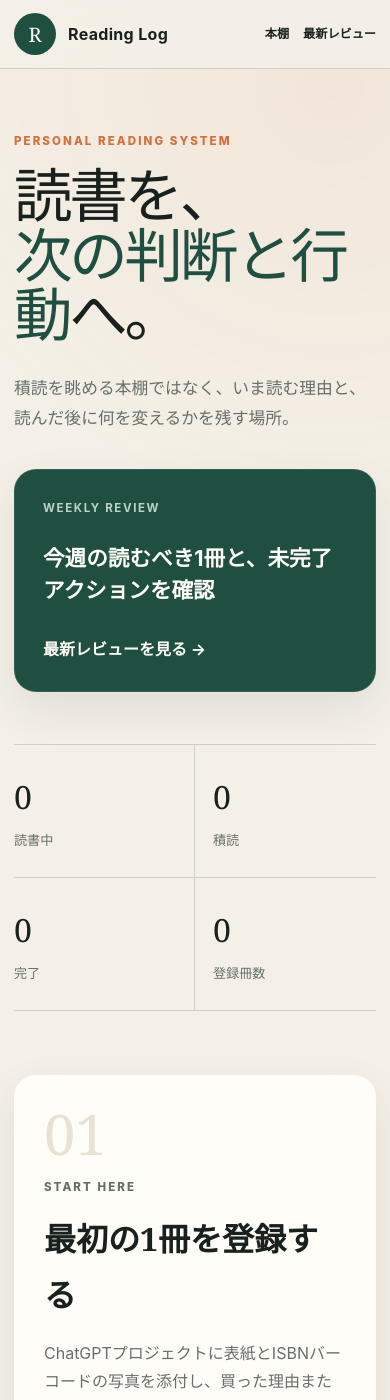
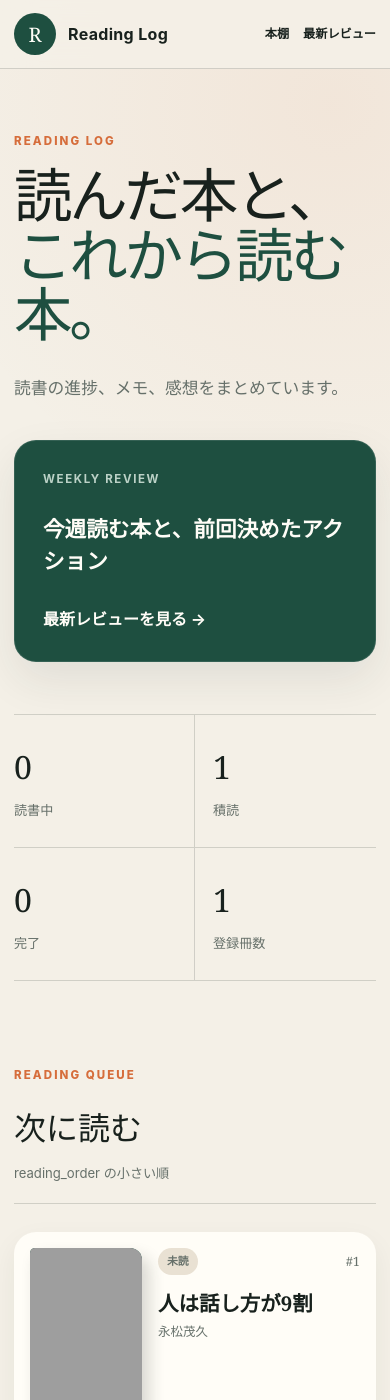
Before and after one commit to n-yoshida-dev/reading-log, a Jekyll site: the page built from index.html, in a window 390 px wide and 1400 px high. Built offline with Jekyll 4.4.1, drawn with Linux system fonts in a browser that asks for light colours; some of the changed text lies outside the part shown; grey boxes are pictures that could not be loaded.

Commit message:
feat: add first book and soften homepage tone

```diff
--- a/_layouts/book.html
+++ b/_layouts/book.html
@@ -42,8 +42,11 @@ layout: default
       </div>
 
       <dl class="metadata">
+        {% if page.isbn10 %}<div><dt>ISBN-10</dt><dd>{{ page.isbn10 }}</dd></div>{% endif %}
         {% if page.isbn13 %}<div><dt>ISBN-13</dt><dd>{{ page.isbn13 }}</dd></div>{% endif %}
         {% if page.publisher %}<div><dt>出版社</dt><dd>{{ page.publisher }}</dd></div>{% endif %}
+        {% if page.published_at %}<div><dt>刊行日</dt><dd>{{ page.published_at | date: '%Y-%m-%d' }}</dd></div>{% endif %}
+        {% if page.page_count %}<div><dt>ページ数</dt><dd>{{ page.page_count }}ページ</dd></div>{% endif %}
         {% if page.started_at %}<div><dt>開始</dt><dd>{{ page.started_at | date: '%Y-%m-%d' }}</dd></div>{% endif %}
         {% if page.finished_at %}<div><dt>完了</dt><dd>{{ page.finished_at | date: '%Y-%m-%d' }}</dd></div>{% endif %}
         {% if page.last_read_at %}<div><dt>最終読書</dt><dd>{{ page.last_read_at | date: '%Y-%m-%d' }}</dd></div>{% endif %}
--- a/_layouts/default.html
+++ b/_layouts/default.html
@@ -15,7 +15,7 @@
           <span class="brand__mark" aria-hidden="true">R</span>
           <span>
             <strong>Reading Log</strong>
-            <small>読むだけで終わらせない本棚</small>
+            <small>個人の読書記録</small>
           </span>
         </a>
         <nav class="nav" aria-label="メインナビゲーション">
@@ -32,7 +32,7 @@
 
     <footer class="site-footer">
       <div class="shell site-footer__inner">
-        <p>読書を、次の判断と行動へ。</p>
+        <p>本、進捗、メモの記録。</p>
         <a href="https://github.com/{{ site.repository }}">Source on GitHub</a>
       </div>
     </footer>
--- a/assets/css/style.css
+++ b/assets/css/style.css
@@ -81,7 +81,7 @@ img { display: block; max-width: 100%; }
 .hero h1 {
   margin: 0;
   font-family: Georgia, "Yu Mincho", "Hiragino Mincho ProN", serif;
-  font-size: clamp(3.2rem, 8vw, 6.5rem);
+  font-size: clamp(2.8rem, 6.5vw, 5rem);
   font-weight: 500;
   letter-spacing: -0.055em;
   line-height: 1.02;
--- /dev/null
+++ b/books/hito-wa-hanashikata-ga-9-wari.md
@@ -0,0 +1,38 @@
+---
+title: "人は話し方が9割"
+author: "永松茂久"
+isbn10: "4799108425"
+isbn13: "9784799108420"
+edition: "単行本"
+publisher: "すばる舎"
+published_at: 2019-09-01
+page_count: 240
+status: unread
+progress: 0
+reading_order: 1
+purchased_at:
+started_at:
+finished_at:
+last_read_at:
+purpose: ""
+tags: []
+cover_image: "https://m.media-amazon.com/images/I/81bjELCTSJL._SL1500_.jpg"
+cover_source_url: "https://www.amazon.co.jp/dp/4799108425"
+---
+
+## 買った理由
+
+
+## 読む目的
+
+
+## 読書ログ
+
+
+## 感想・自分の考え
+
+
+## 自分の言葉での要約
+
+
+## アクション
--- a/index.html
+++ b/index.html
@@ -12,13 +12,13 @@ description: 読書中、次に読む本、読了後の行動を一覧する個
 
 <section class="hero">
   <div>
-    <p class="kicker">PERSONAL READING SYSTEM</p>
-    <h1>読書を、<br><span>次の判断と行動</span>へ。</h1>
-    <p class="hero__lead">積読を眺める本棚ではなく、いま読む理由と、読んだ後に何を変えるかを残す場所。</p>
+    <p class="kicker">READING LOG</p>
+    <h1>読んだ本と、<br><span>これから読む本。</span></h1>
+    <p class="hero__lead">読書の進捗、メモ、感想をまとめています。</p>
   </div>
   <aside class="review-panel">
-    <p>Weekly review</p>
-    <h2>今週の読むべき1冊と、未完了アクションを確認</h2>
+    <p>WEEKLY REVIEW</p>
+    <h2>今週読む本と、前回決めたアクション</h2>
     <a class="text-link" href="{{ '/reviews/latest/' | relative_url }}">最新レビューを見る →</a>
   </aside>
 </section>
```
Also changed, not shown: templates/book.md (+2 -0 lines).
